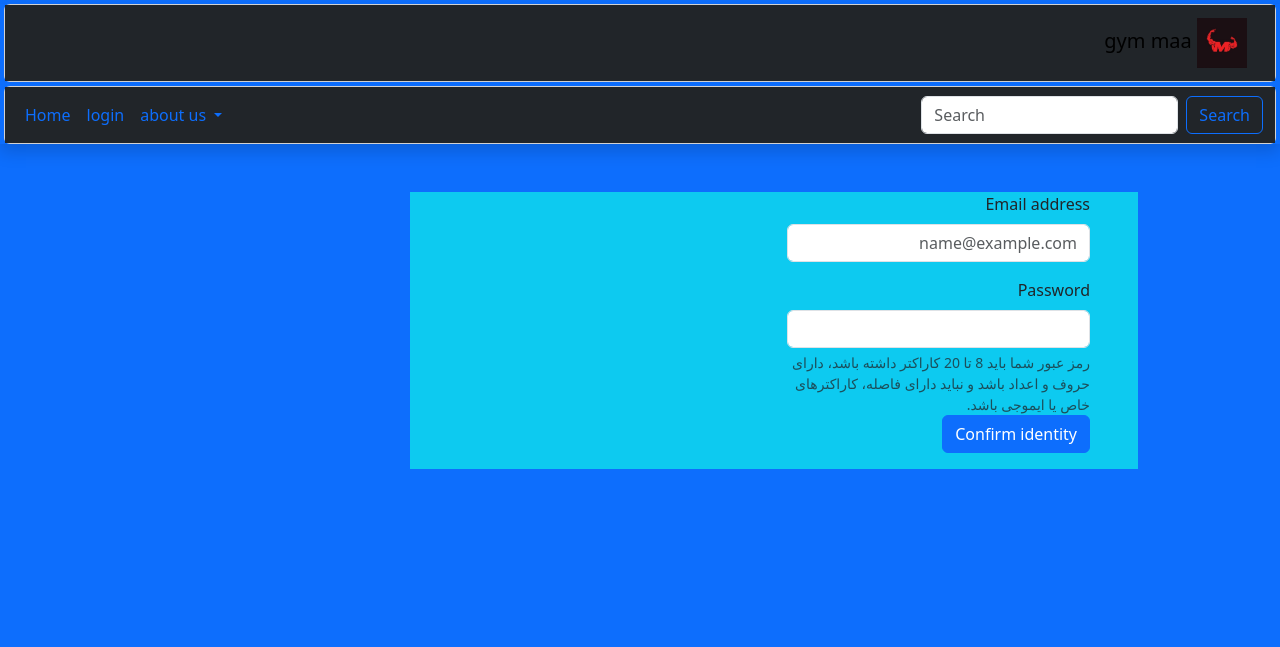
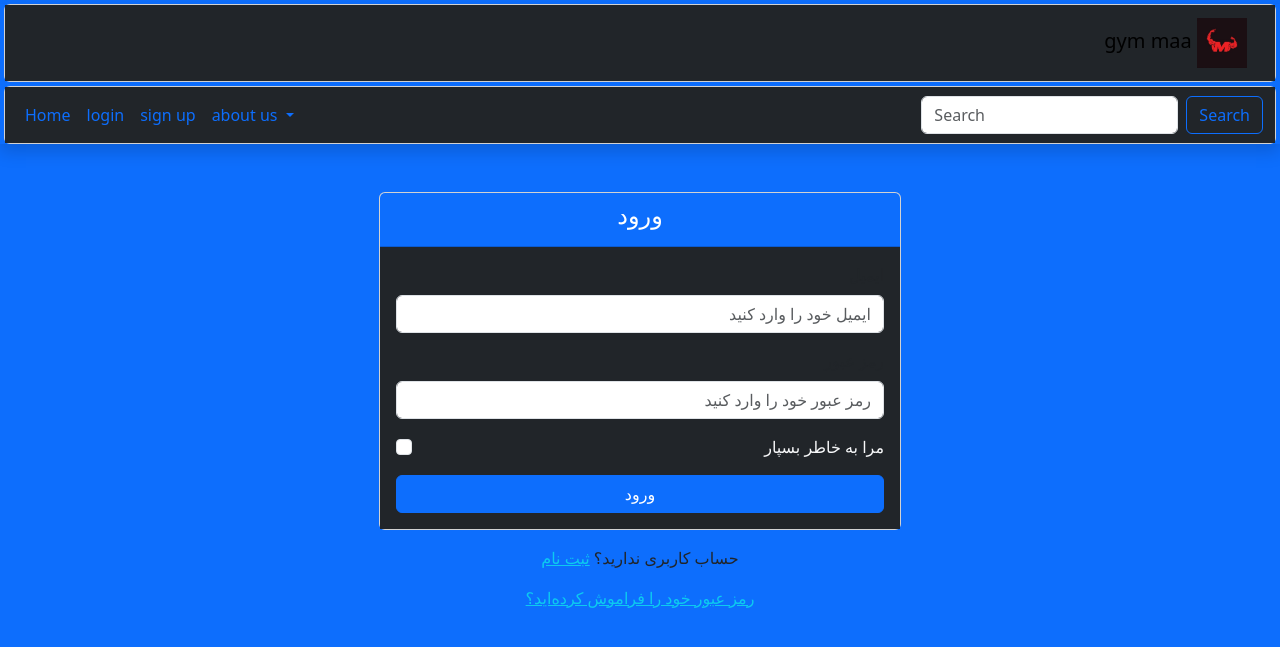
Before and after one commit to maa44/gym, a PHP site: page /login.php in a window 1280 px wide. Shown: the top 647 px of the page. Run offline with PHP 8.4, Linux system fonts and the light colour scheme.

Commit message:
Add files via upload

```diff
--- a/header.html
+++ b/header.html
@@ -4,7 +4,6 @@
     <meta charset="UTF-8">
     <meta name="viewport" content="width=, initial-scale=1.0">
     <title>Document</title>
-    <link rel="stylesheet" href="aa.css">
     <link href="https://cdn.jsdelivr.net/npm/bootstrap@5.3.3/dist/css/bootstrap.min.css" rel="stylesheet" integrity="sha384-QWTKZyjpPEjISv5WaRU9OFeRpok6YctnYmDr5pNlyT2bRjXh0JMhjY6hW+ALEwIH" crossorigin="anonymous">
 
 </head>
@@ -26,7 +25,7 @@
     <nav class="navbar navbar-expand-lg bg-dark" dir="ltr">
         <div class="container-fluid">
 
-          <button class="navbar-toggler" type="button" data-bs-toggle="collapse" data-bs-target="#navbarSupportedContent" aria-controls="navbarSupportedContent" aria-expanded="false" aria-label="Toggle navigation">
+          <button class="navbar-toggler bg-primary" type="button" data-bs-toggle="collapse" data-bs-target="#navbarSupportedContent" aria-controls="navbarSupportedContent" aria-expanded="false" aria-label="Toggle navigation">
             <span class="navbar-toggler-icon"></span>
           </button>
           <div class="collapse navbar-collapse text-primary" id="navbarSupportedContent">
@@ -36,6 +35,9 @@
               </li>
               <li class="nav-item">
                 <a class="nav-link active text-primary" aria-current="page" href="login.php">login</a>
+              </li>
+              <li class="nav-item">
+                <a class="nav-link text-primary" href="signup.php">sign up</a>
               </li>
               <li class="nav-item dropdown">
                 <a class="nav-link dropdown-toggle text-primary" href="#" role="button" data-bs-toggle="dropdown" aria-expanded="false">
--- a/login.php
+++ b/login.php
@@ -1,25 +1,39 @@
 <?php
 include("header.html");
 ?>
-<section id="d6" class="col-8 bg-info list-inline m-5 ">
 
-   <div class="col-5 m-5">
-   <div class="mb-3">
-  <label for="exampleFormControlInput1" class="form-label">Email address</label>
-  <input type="email" class="form-control" id="exampleFormControlInput1" placeholder="name@example.com">
-</div>
-
-
-<label for="inputPassword5" class="form-label">Password</label>
-<input type="password" id="inputPassword5" class="form-control " aria-describedby="passwordHelpBlock">
-<div id="passwordHelpBlock" class="form-text ">
-رمز عبور شما باید 8 تا 20 کاراکتر داشته باشد، دارای حروف و اعداد باشد و نباید دارای فاصله، کاراکترهای خاص یا ایموجی باشد.
-</div>
-<div class="col-auto">
-    <button type="submit" class="btn btn-primary mb-3" onclick="ngh()" id="log">Confirm identity</button>
+<div class="container mt-5">
+    <div class="row justify-content-center">
+      <div class="col-md-6">
+        <div class="card">
+          <div class="card-header text-center bg-primary text-white">
+            <h4>ورود</h4>
+          </div>
+          <div class="card-body bg-dark">
+            <form>
+              <div class="mb-3">
+                <label for="email" class="form-label">ایمیل</label>
+                <input type="email" class="form-control" id="email" placeholder="ایمیل خود را وارد کنید">
+              </div>
+              <div class="mb-3">
+                <label for="password" class="form-label">رمز عبور</label>
+                <input type="password" class="form-control" id="password" placeholder="رمز عبور خود را وارد کنید">
+              </div>
+              <div class="mb-3 form-check">
+                <input type="checkbox" class="form-check-input" id="remember">
+                <label class="form-check-label text-light" for="remember">مرا به خاطر بسپار</label>
+              </div>
+              <button type="submit" class="btn btn-primary w-100">ورود</button>
+            </form>
+          </div>
+        </div>
+        <div class="text-center mt-3">
+          <p>حساب کاربری ندارید؟ <a class="text-info" href="singup.php">ثبت‌ نام</a></p>
+          <p><a class="text-info" href="#">رمز عبور خود را فراموش کرده‌اید؟</a></p>
+        </div>
+      </div>
+    </div>
   </div>
-
-<script src="login.js"></script>
 <?php
 include("footer.html");
 ?>
```
Also changed, not shown: signup.php (added, +47 -0 lines).
